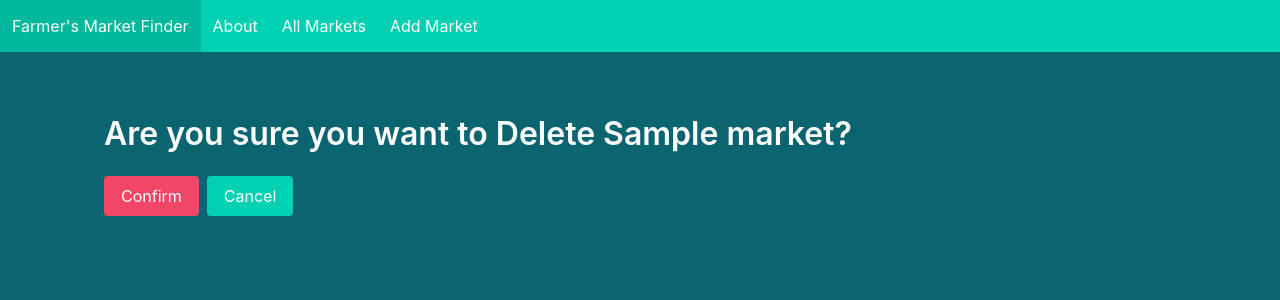
After one commit to hrigg/farmersmarket, a Django app: page /markets/1/delete in a window 1280 px wide. The commit adds this page. Shown: the top 300 px of the page. Run offline with Django 4.2, Linux system fonts and the light colour scheme; tables that the repository leaves empty hold one stand-in row (values such as "Sample post").

Commit message:
update and delete route for markets

```diff
--- /dev/null
+++ b/main_app/templates/market_delete_confirmation.html
@@ -0,0 +1,12 @@
+{% extends 'base.html' %} {% block content %}
+<h1 class="title pt-5">Are you sure you want to Delete {{market.name}}?</h1>
+<form method="post">
+    {% csrf_token %}
+    <div class="buttons">
+
+        <input class="button is-danger" type="submit" value="Confirm" />
+
+        <a class="button is-primary" href="{% url 'market_detail' market.pk %}">Cancel</a>
+    </div>
+</form>
+{% endblock %}
--- a/main_app/templates/market_detail.html
+++ b/main_app/templates/market_detail.html
@@ -14,7 +14,7 @@
                 <i class="fas fa-edit"></i>
             </span>
         </a>
-        <a href="" class="button is-danger">
+        <a href="{% url 'market_delete' market.pk %}" class="button is-danger">
             <span class="icon">
                 <i class="fas fa-trash-alt"></i>
             </span>
--- a/main_app/urls.py
+++ b/main_app/urls.py
@@ -8,6 +8,7 @@ urlpatterns = [
     path('markets/', views.MarketList.as_view(), name="market_list"),
     path('markets/<int:pk>', views.MarketDetail.as_view(), name="market_detail"),
     path('markets/<int:pk>/update', views.MarketUpdate.as_view(), name="market_update"),
+    path('markets/<int:pk>/delete', views.MarketDelete.as_view(), name="market_delete"),
     path('markets/new', views.MarketCreate.as_view(), name="market_create"),
     path('vendors/new', views.VendorCreate.as_view(), name="vendor"),
     path('vendors/<int:pk>', views.VendorDetail.as_view(), name="vendor_detail"),
--- a/main_app/views.py
+++ b/main_app/views.py
@@ -4,7 +4,7 @@ from django.http import HttpResponse
 from django.views.generic.base import TemplateView
 from .models import Market, Vendor
 from django.views.generic import DetailView
-from django.views.generic.edit import CreateView, UpdateView
+from django.views.generic.edit import CreateView, UpdateView, DeleteView
 from django.urls import reverse
 
 class Home(TemplateView):
@@ -55,6 +55,11 @@ class MarketUpdate(UpdateView):
     def get_success_url(self):
         return reverse('market_detail', kwargs={'pk': self.object.pk})
 
+class MarketDelete(DeleteView):
+    model = Market
+    template_name = "market_delete_confirmation.html"
+    success_url = "/markets/"
+
 class VendorCreate(CreateView, View):
     model= Vendor
     fields=['name', 'description','image','website']
```
